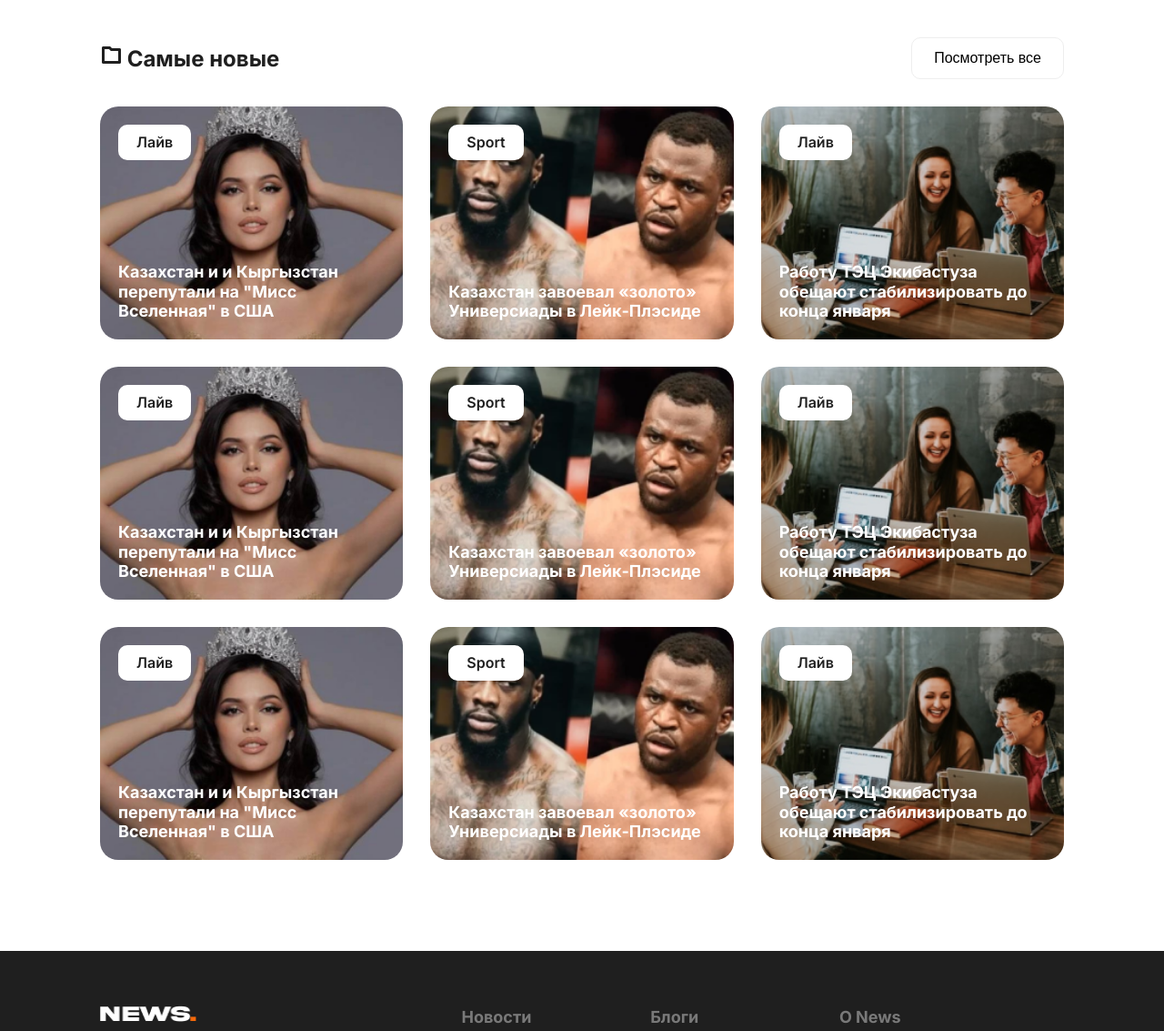
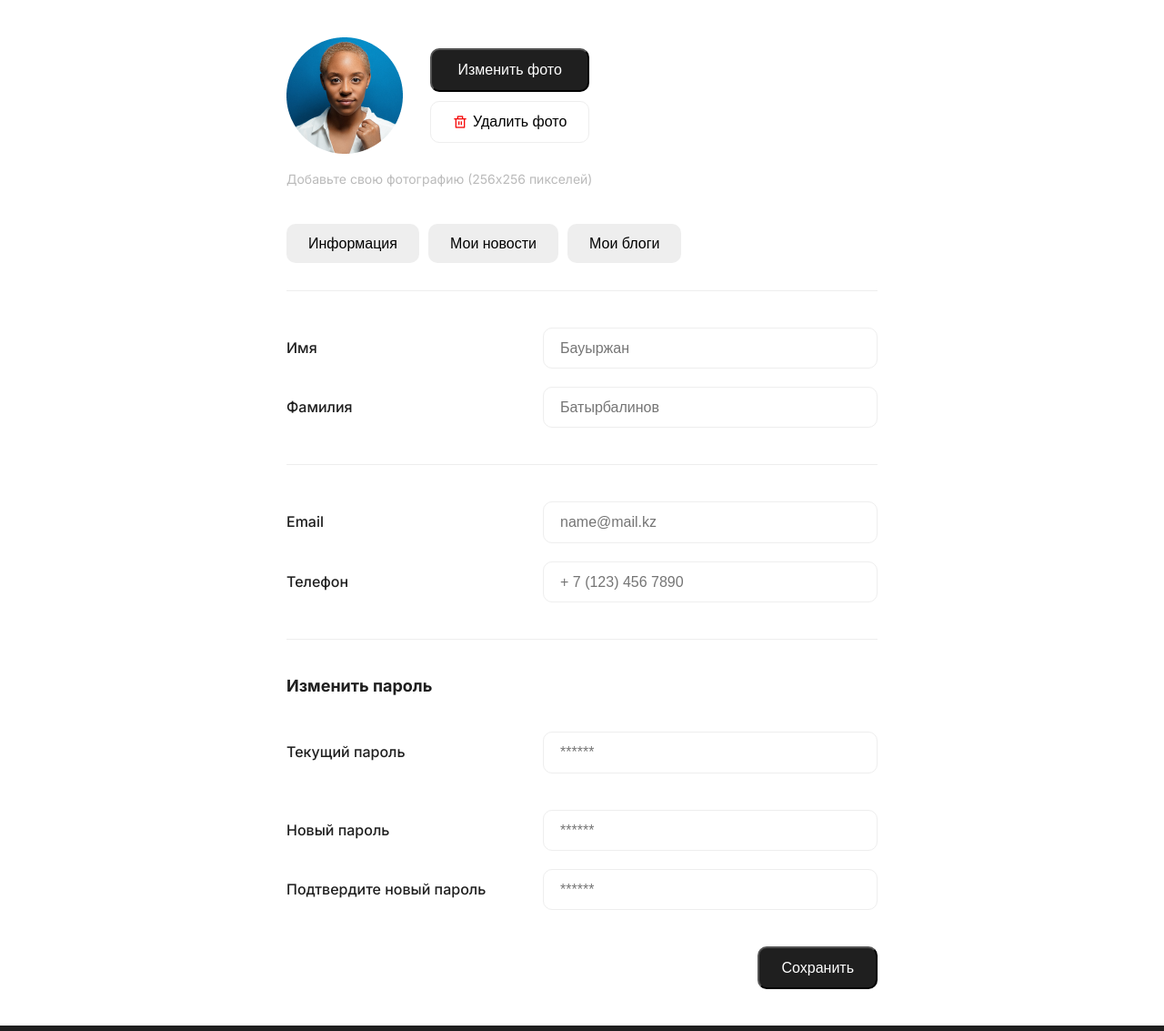
Before and after one commit to Dior1726/news_website, a plain HTML site: page profile.html in a window 1280 px wide. Shown: the part 180-1313 px from the top of the page at 91% size. Drawn offline with nearby package versions, Linux system fonts and the light colour scheme.

Commit message:
feat: create tabs componment and finish profile page

```diff
--- a/index.js
+++ b/index.js
@@ -1,6 +1,7 @@
 const searchInput = document.querySelector("#search")
 const responseDiv = document.querySelector("#search-bar__response")
 
+// Header input focus
 searchInput.addEventListener('focus', () => {
   responseDiv.style.display = "block"
 })
@@ -9,6 +10,7 @@ searchInput.addEventListener('blur', () => {
   responseDiv.style.display = "none"
 })
 
+// Swiper slides
 const swiper = new Swiper('.category-swiper', {
   // Optional parameters
   slidesPerView: 4,
@@ -64,3 +66,7 @@ const subscriptionSwiper = new Swiper('.subscription-swiper', {
     }
   }
 });
+
+// Profile Tabs
+
+const connectTabs = new Tabs();
--- a/profile.css
+++ b/profile.css
@@ -210,6 +210,156 @@ button {
 
 /* Header */
 
+/* Tabs Style */
+.b-tab {
+  display: none;
+}
+
+.b-tab.active {
+  display: block;
+}
+
+/* Tabs Style */
+
+/* User */
+.max-w-650 {
+  max-width: 650px;
+  width: 100%;
+  margin: 0 auto;
+}
+
+.user-content {
+  padding-bottom: 30px;
+}
+
+.user-avatar {
+  display: flex;
+  align-items: center;
+  gap: 30px;
+  margin-bottom: 20px;
+}
+
+.user-avatar img {
+  width: 128px;
+  height: 128px;
+}
+
+.avatar-action {
+  display: flex;
+  flex-direction: column;
+  gap: 10px;
+}
+
+.btn-edit {
+  padding: 12px 24px;
+  background: var(--black);
+  color: var(--white);
+  border-radius: 10px;
+}
+
+.btn-remove {
+  padding: 12px 24px;
+  background: var(--white);
+  border-radius: 10px;
+  border: 1px solid var(--light-gray);
+  display: flex;
+  justify-content: center;
+  align-items: center;
+  gap: 6px;
+}
+
+.btn-remove i {
+  color: #F50B0B;
+}
+
+.avatar-info {
+  font-weight: 400;
+  font-size: 14px;
+  line-height: 120%;
+  color: var(--dark-gray);
+  margin-bottom: 40px;
+}
+
+.tabs-action {
+  display: flex;
+  gap: 10px;
+  align-items: center;
+}
+
+.btn-tab {
+  padding: 12px 24px;
+  background: var(--light-gray);
+  border-radius: 10px;
+  border: none;
+  font-weight: 500;
+  font-size: 16px;
+  line-height: 120%;
+}
+
+.user-form {
+  padding: 40px 0;
+  border-top: 1px solid var(--light-gray);
+}
+
+.user-form .form-control {
+  display: flex;
+  align-items: center;
+  justify-content: space-between;
+  margin-bottom: 20px;
+}
+
+.user-form .form-control:last-child {
+  margin-bottom: 0;
+}
+
+.user-form .form-control label {
+  font-weight: 500;
+  font-size: 16px;
+  line-height: 120%;
+}
+
+.user-form .form-control input {
+  width: 330px;
+  background: var(--white);
+  padding: 12px 18px;
+  border: 1px solid var(--light-gray);
+  outline: none;
+  transition: all .2s ease;
+  border-radius: 10px;
+  font-weight: 400;
+  font-size: 16px;
+  line-height: 120%;
+}
+
+.user-form .form-control input:focus {
+  border-color: var(--orange);
+}
+
+.user-form h5 {
+  margin-bottom: 40px;
+  font-weight: 700;
+  font-size: 18px;
+  line-height: 120%;
+}
+
+.form-action {
+  display: flex;
+  justify-content: flex-end;
+  margin-top: 40px;
+}
+
+.form-action button {
+  padding: 12px 24px;
+  background: var(--black);
+  font-weight: 500;
+  font-size: 16px;
+  line-height: 120%;
+  color: var(--white);
+  border-radius: 10px;
+}
+
+/* User */
+
 
 /* Newest Section */
 
--- a/profile.html
+++ b/profile.html
@@ -59,14 +59,94 @@
     </div>
   </section>
 
-  <section class="newest">
+  <section class="user-section">
+    <div class="container">
+      <div class="max-w-650 user-content">
+        <div class="user-avatar">
+          <img src="./assets/Avatarava.png" alt="">
+          <div class="avatar-action">
+            <button class="btn-edit">
+              Изменить фото
+            </button>
+            <button class="btn btn-remove">
+              <i class="ri-delete-bin-line"></i>
+              Удалить фото
+            </button>
+          </div>
+        </div>
+        <div class="avatar-info">
+          Добавьте свою фотографию (256х256 пикселей)
+        </div>
+        <div class="tabs-action">
+          <button class="btn-tab active" data-tab="information">
+            Информация
+          </button>
+          <button data-tab="news" class="btn-tab">
+            Мои новости
+          </button>
+          <button data-tab="information" class="btn-tab">
+            Мои блоги
+          </button>
+        </div>
+      </div>
+
+      <div class="max-w-650 b-tab active" id="information">
+        <div class="user-form">
+          <div class="form-control">
+            <label for="userName">Имя</label>
+            <input type="text" placeholder="Бауыржан" name="userName">
+          </div>
+          <div class="form-control">
+            <label for="userLastName">Фамилия</label>
+            <input type="text" name="userLastName" placeholder="Батырбалинов">
+          </div>
+        </div>
+
+        <div class="user-form">
+          <div class="form-control">
+            <label for="email">Email</label>
+            <input type="email" placeholder="name@mail.kz" name="email">
+          </div>
+          <div class="form-control">
+            <label for="phone">Телефон</label>
+            <input type="tel" name="phone" placeholder="+ 7 (123) 456 7890">
+          </div>
+        </div>
+
+        <div class="user-form">
+          <h5>
+            Изменить пароль
+          </h5>
+          <div class="form-control" style="margin-bottom: 40px;">
+            <label>Текущий пароль</label>
+            <input type="password" placeholder="******">
+          </div>
+          <div class="form-control">
+            <label>Новый пароль</label>
+            <input type="password" placeholder="******">
+          </div>
+          <div class="form-control">
+            <label>Подтвердите новый пароль</label>
+            <input type="password" placeholder="******">
+          </div>
+          <div class="form-action">
+            <button>
+              Сохранить
+            </button>
+          </div>
+        </div>
+      </div>
+    </div>
+  </section>
+
+  <section class="newest b-tab" id="news">
     <div class="container">
       <div class="flex align-center justify-between newest-header">
         <h2 class="subtitle">
           <i class="ri-folder-line subtitle-icon"></i>
           Самые новые
         </h2>
-        <button class="btn-outline">Посмотреть все</button>
+        <button class="btn btn-outline">Посмотреть все</button>
       </div>
 
       <div class="newest-content">
@@ -201,6 +281,7 @@
 
   <!-- Swiper js  -->
   <script src="https://cdn.jsdelivr.net/npm/swiper@8/swiper-bundle.min.js"></script>
+  <script src="./tabs.js"></script>
   <script src="./index.js"></script>
 </body>
 
--- /dev/null
+++ b/tabs.js
@@ -0,0 +1,28 @@
+'use strict';
+
+function Tabs() {
+  var bindAll = function() {
+    var menuElements = document.querySelectorAll('[data-tab]');
+    for(var i = 0; i < menuElements.length ; i++) {
+      menuElements[i].addEventListener('click', change, false);
+    }
+  }
+
+  var clear = function() {
+    var menuElements = document.querySelectorAll('[data-tab]');
+    for(var i = 0; i < menuElements.length ; i++) {
+      menuElements[i].classList.remove('active');
+      var id = menuElements[i].getAttribute('data-tab');
+      document.getElementById(id).classList.remove('active');
+    }
+  }
+
+  var change = function(e) {
+    clear();
+    e.target.classList.add('active');
+    var id = e.currentTarget.getAttribute('data-tab');
+    document.getElementById(id).classList.add('active');
+  }
+
+  bindAll();
+}
```
Also changed, not shown: assets/Avatarava.png (added).
